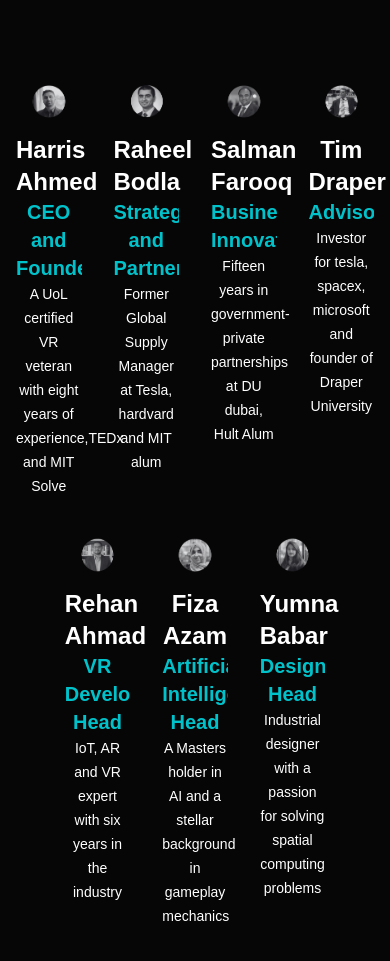
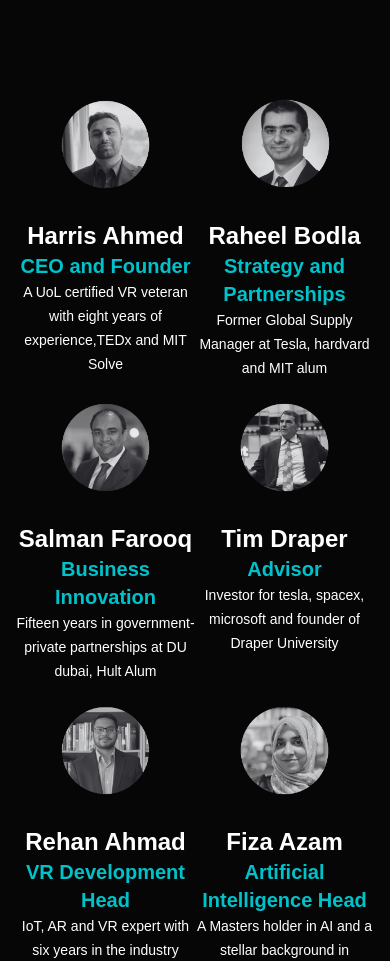
Before and after one commit to rehanahmad608/rlabs-web.vercel.app, an Astro site: page / in a window 390 px wide. Shown: the part 2704-3665 px from the top of the page. Built offline with nearby package versions, Linux system fonts and the light colour scheme; Astro itself is replaced by a stand-in of ours; a web font is replaced by a local one.

Commit message:
improve team grid on mobile

```diff
--- a/src/components/home/AboutTeam.astro
+++ b/src/components/home/AboutTeam.astro
@@ -26,11 +26,10 @@ import { Icon } from 'astro-icon'
       We are a diverse compostion of artists, design enthusaists, psychologists, and technologists which are constantly
       growing and led by a core silicon valley dream team.
     </p>
-    <div class='team-grid'>
+    <div class='team-grid grid grid-cols-2'>
       <div class='flex-1'>
         <div class='flex justify-center'>
-          <img src='/Harris.png'
-          alt='' />
+          <img src='/Harris.png' alt='' />
         </div>
         <h3 class='text-2xl font-bold mt-2'>
           <span class='text-2xl'> Harris Ahmed</span>
@@ -86,8 +85,7 @@ import { Icon } from 'astro-icon'
       </div>
       <div class='flex-1'>
         <div class='flex justify-center'>
-          <img src='/Rehan.png' width="250" height="auto"
-           alt='' />
+          <img src='/Rehan.png' width='250' height='auto' alt='' />
         </div>
         <h3 class='text-2xl font-bold mt-2'>
           <span class='text-2xl'> Rehan Ahmad</span>
@@ -101,7 +99,7 @@ import { Icon } from 'astro-icon'
       </div>
       <div class='flex-1'>
         <div class='flex justify-center'>
-          <img src='/Fiza.png' width="250" height="auto" alt='' />
+          <img src='/Fiza.png' width='250' height='auto' alt='' />
         </div>
         <h3 class='text-2xl font-bold mt-2'>
           <span class='text-2xl'> Fiza Azam</span>
@@ -115,7 +113,7 @@ import { Icon } from 'astro-icon'
       </div>
       <div class='flex-1'>
         <div class='flex justify-center'>
-          <img src='/Yumna.png' width="250" height="auto" alt='' />
+          <img src='/Yumna.png' width='250' height='auto' alt='' />
         </div>
         <h3 class='text-2xl font-bold mt-2'>
           <span class='text-2xl'> Yumna Babar</span>
@@ -132,6 +130,7 @@ import { Icon } from 'astro-icon'
 </section>
 
 <style>
+  @media (min-width: 640px) {
     .team-grid {
       display: grid;
       grid-template-columns: repeat(8, 1fr);
@@ -160,4 +159,5 @@ import { Icon } from 'astro-icon'
     .team-grid :nth-child(7) {
       grid-area: 2 / 6 / 3 / 8;
     }
+  }
 </style>
```
Lines whose indentation alone changed are shown as unchanged.
